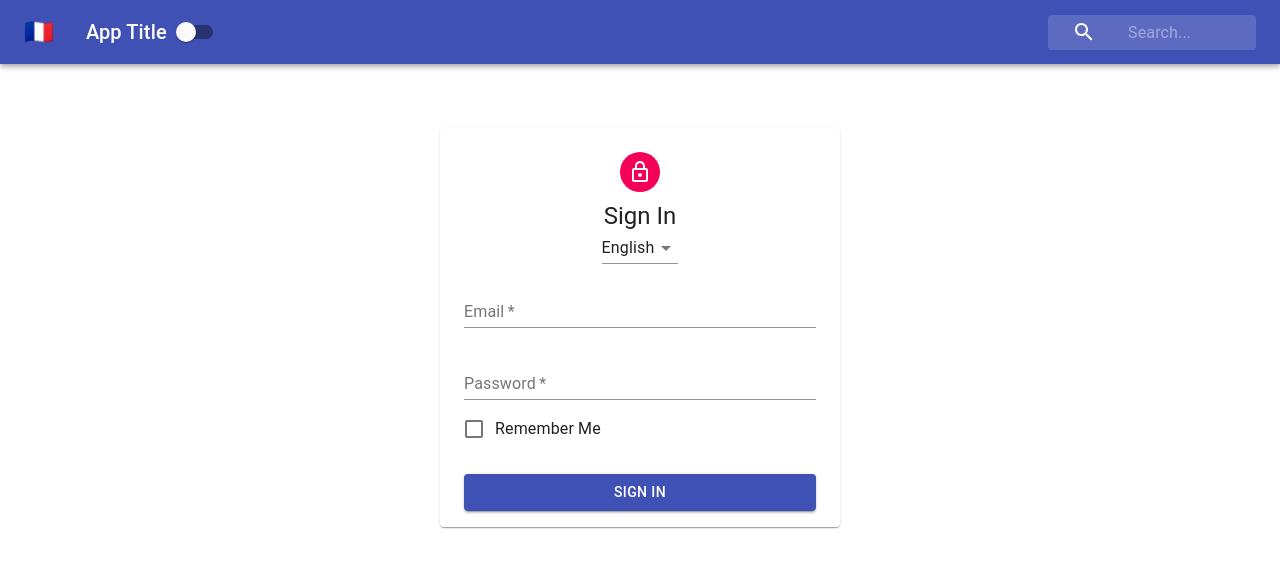
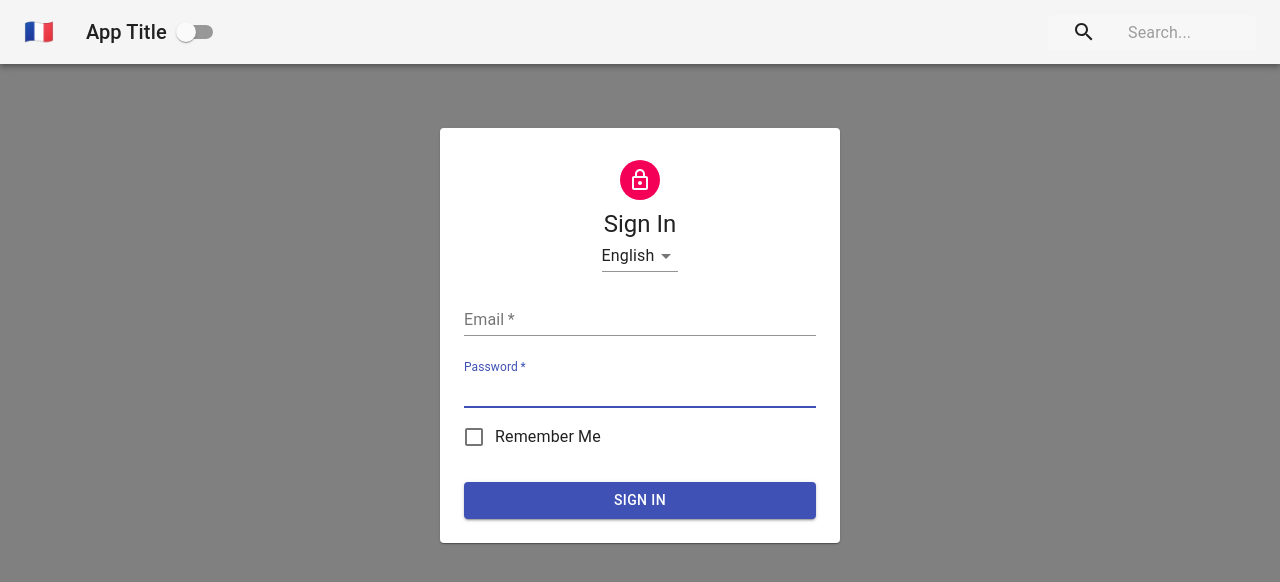
Before and after one commit to mikohan/context-app-2, a React (Create React App) app: page / in a window 1280 px wide. Shown: the top 582 px of the page. Built offline with nearby package versions, Linux system fonts and the light colour scheme.

Commit message:
Consuming context working

```diff
--- a/src/Form.js
+++ b/src/Form.js
@@ -33,11 +33,11 @@ class Form extends Component {
           <form className={classes.form}>
             <FormControl margin="normal" required fullWidth>
               <InputLabel>Email</InputLabel>
-              <Input id="email" name="email" autofocus></Input>
+              <Input id="email" name="email" autoFocus></Input>
             </FormControl>
             <FormControl margin="normal" required fullWidth>
               <InputLabel>Password</InputLabel>
-              <Input id="password" name="password" autofocus></Input>
+              <Input id="password" name="password" autoFocus></Input>
             </FormControl>
             <FormControlLabel
               control={<Checkbox color="primary"></Checkbox>}
--- a/src/Navbar.js
+++ b/src/Navbar.js
@@ -9,14 +9,21 @@ import SearchIcon from '@material-ui/icons/Search';
 import Switch from '@material-ui/core/Switch';
 import { withStyles } from '@material-ui/core/styles';
 import styles from './styles/NavbarStyles';
-// import classes from '*.module.css';
+import { ThemeContext } from './contexts/ThemeContext';
 
 class Navbar extends Component {
+  static contextType = ThemeContext;
+
   render() {
+    const { isDarkMode } = this.context;
     const { classes } = this.props;
     return (
       <div className={classes.root}>
-        <AppBar className={classes.appbar} position="static" color="primary">
+        <AppBar
+          className={classes.appbar}
+          position="static"
+          color={isDarkMode ? 'default' : 'primary'}
+        >
           <Toolbar>
             <IconButton className={classes.menuButton} color="inherit">
               <span role="img" aria-labelledby="title-id">
--- a/src/PageContent.js
+++ b/src/PageContent.js
@@ -1,9 +1,12 @@
 import React, { Component } from 'react';
+import { ThemeContext } from './contexts/ThemeContext';
 
 class PageContent extends Component {
+  static contextType = ThemeContext;
   render() {
+    const { isDarkMode } = this.context;
     const styles = {
-      backgroundColor: 'white',
+      backgroundColor: isDarkMode ? 'gray' : 'white',
       height: '100vh',
       width: '100vw',
     };
--- a/src/contexts/ThemeContext.js
+++ b/src/contexts/ThemeContext.js
@@ -1,6 +1,6 @@
 import React, { createContext, Component } from 'react';
 
-const ThemeContent = createContext();
+export const ThemeContext = createContext();
 
 class ThemeProvider extends Component {
   constructor(props) {
@@ -11,9 +11,9 @@ class ThemeProvider extends Component {
   }
   render() {
     return (
-      <ThemeContent.Provider value={{ ...this.state, tastedLikeChicken: true }}>
+      <ThemeContext.Provider value={{ ...this.state, tastedLikeChicken: true }}>
         {this.props.children}
-      </ThemeContent.Provider>
+      </ThemeContext.Provider>
     );
   }
 }
--- a/src/styles/FormStyles.js
+++ b/src/styles/FormStyles.js
@@ -2,8 +2,8 @@ const styles = (theme) => ({
   main: {
     width: 'auto',
     display: 'block',
-    marginLeft: theme.spacing.unit * 3,
-    marginRight: theme.spacing.unit * 3,
+    marginLeft: theme.spacing(3),
+    marginRight: theme.spacing(3),
     [theme.breakpoints.up('sm')]: {
       width: 400,
       marginLeft: 'auto',
@@ -11,21 +11,21 @@ const styles = (theme) => ({
     },
   },
   paper: {
-    marginTop: theme.spacing.unit * 8,
+    marginTop: theme.spacing(8),
     display: 'flex',
     flexDirection: 'column',
     alignItems: 'center',
-    padding: `${theme.spacing.unit * 2}px ${theme.spacing.unit * 3}px`,
+    padding: `${theme.spacing(3)}px ${theme.spacing(3)}px`,
   },
   avatar: {
-    margin: theme.spacing.unit,
+    margin: theme.spacing(),
     backgroundColor: theme.palette.secondary.main,
   },
   form: {
     width: '100%',
   },
   submit: {
-    marginTop: theme.spacing.unit * 3,
+    marginTop: theme.spacing(3),
   },
 });
 
--- a/src/styles/NavbarStyles.js
+++ b/src/styles/NavbarStyles.js
@@ -27,12 +27,12 @@ const styles = (theme) => ({
     marginLeft: 0,
     width: '100%',
     [theme.breakpoints.up('sm')]: {
-      marginLeft: theme.spacing.unit,
+      marginLeft: theme.spacing(),
       width: 'auto',
     },
   },
   searchIcon: {
-    width: theme.spacing.unit * 9,
+    width: theme.spacing(9),
     height: '100%',
     position: 'absolute',
     display: 'flex',
@@ -44,10 +44,10 @@ const styles = (theme) => ({
     width: '100%',
   },
   inputInput: {
-    paddingTop: theme.spacing.unit,
-    paddingRight: theme.spacing.unit,
-    paddingBottom: theme.spacing.unit,
-    paddingLeft: theme.spacing.unit * 10,
+    paddingTop: theme.spacing(),
+    paddingRight: theme.spacing(),
+    paddingBottom: theme.spacing(),
+    paddingLeft: theme.spacing(10),
     transition: theme.transitions.create('width'),
     width: '100%',
     [theme.breakpoints.up('sm')]: {
```
